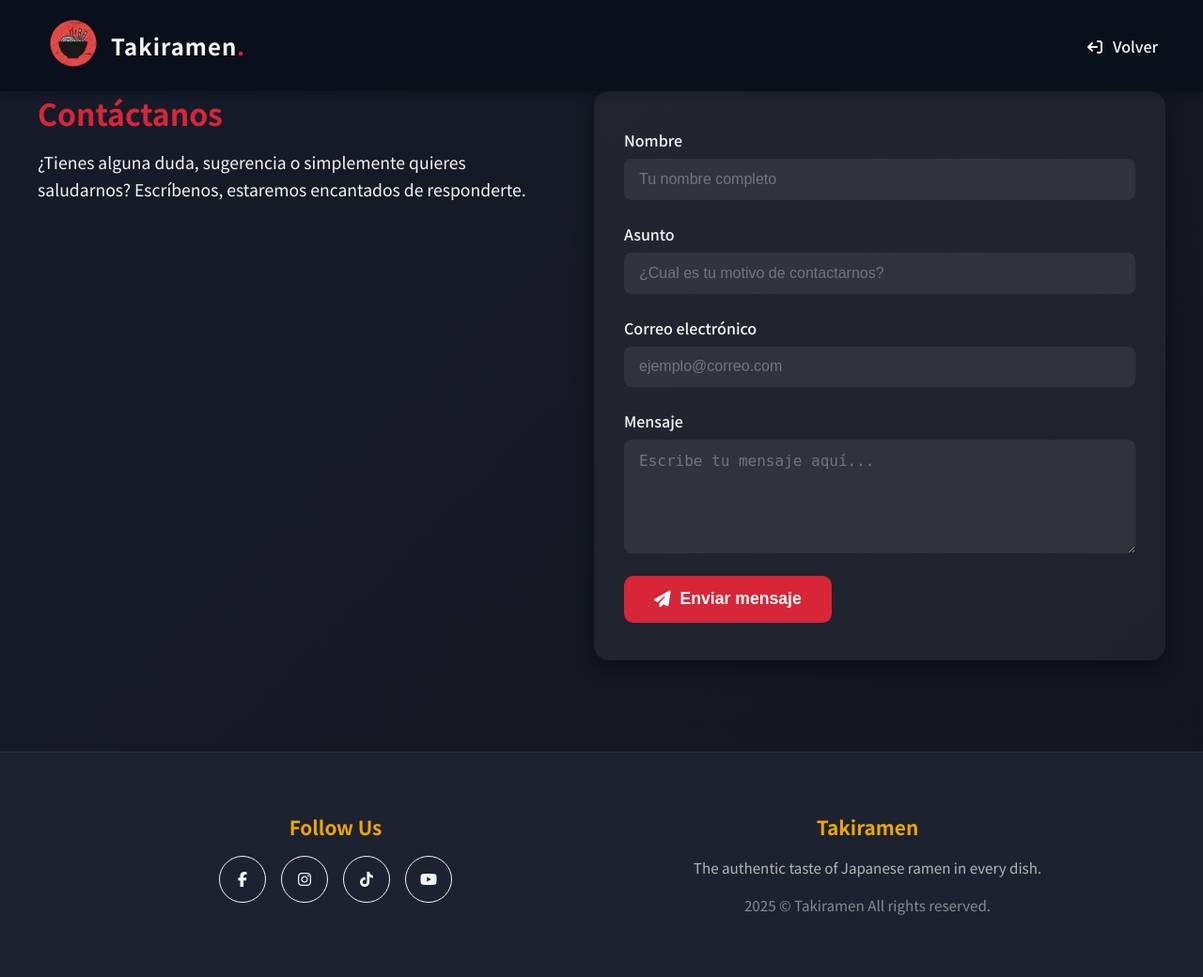
After one commit to FaridDanilo/TakiRamen, a PHP site: page /contact.html in a window 1280 px wide. The commit adds this page. Shown: the whole page at 94% size. Run offline with PHP 8.4, Linux system fonts and the light colour scheme.

Commit message:
Takiramen #10

```diff
--- a/assets/styles.css
+++ b/assets/styles.css
@@ -623,6 +623,147 @@ body h2 {
     }
 }
 
+/** ============ Contact Start ============ */
+.contact {
+    height: 100vh;
+    width: 100%;
+    padding: 5rem 2rem;
+    display: flex;
+    justify-content: center;
+    align-items: center;
+    background: linear-gradient(135deg, rgba(15, 20, 35, 0.97), rgba(5, 10, 20, 0.95));
+}
+
+.contact__container {
+    max-width: 1200px;
+    width: 100%;
+    display: flex;
+    justify-content: space-between;
+    align-items: flex-start;
+    gap: 3rem;
+    flex-wrap: wrap;
+}
+
+.contact__info {
+    flex: 1;
+    color: var(--color-texto-principal);
+}
+
+.contact__info h2 {
+    color: var(--color-acento-rojo);
+    font-size: 2rem;
+    margin-bottom: 1rem;
+}
+
+.contact__info p {
+    font-size: 1.1rem;
+    line-height: 1.6;
+}
+
+/* FORMULARIO */
+.contact__form {
+    flex: 1;
+    background: rgba(255, 255, 255, 0.05);
+    padding: 2.5rem 2rem;
+    border-radius: 1rem;
+    box-shadow: 0 8px 20px rgba(0, 0, 0, 0.4);
+}
+
+.form__group {
+    margin-bottom: 1.5rem;
+    display: flex;
+    flex-direction: column;
+}
+
+.form__group label {
+    margin-bottom: 0.5rem;
+    color: var(--color-texto-principal);
+    font-weight: 500;
+}
+
+.form__group input,
+.form__group textarea {
+    border: none;
+    max-width: 544px;
+    padding: 0.8rem 1rem;
+    font-size: 1rem;
+    border-radius: 8px;
+    transition: all 0.3s ease;
+    color: var(--color-texto-principal);
+    background-color: rgba(255, 255, 255, 0.07);
+}
+
+.form__group input:focus,
+.form__group textarea:focus {
+    outline: none;
+    box-shadow: 0 0 8px var(--color-acento-rojo);
+    background-color: rgba(255, 255, 255, 0.1);
+}
+
+.btn__send {
+    color: #fff;
+    border: none;
+    padding: 0.9rem 2rem;
+    border-radius: 10px;
+    cursor: pointer;
+    font-size: 1.1rem;
+    font-weight: 600;
+    transition: all 0.3s ease;
+    display: inline-flex;
+    align-items: center;
+    gap: 10px;
+    background-color: var(--color-acento-rojo);
+}
+
+.btn__send:hover {
+    background-color: #d60000;
+    transform: scale(1.05);
+}
+
+.btn-back-responsive {
+    display: flex;
+    opacity: 0;
+    position: fixed;
+    right: 0; bottom: 0;
+    margin: 15px;
+    rotate: -90deg;
+    align-items: center;
+    justify-content: center;
+    border-radius: 50%;
+    width: 3rem; height: 3rem;
+    background-color: var(--color-acento-rojo);
+}
+
+.btn-back-responsive i {
+    color: var(--color-acento-dorado);
+}
+
+@media (max-width: 900px) {
+    .contact__container {
+        flex-direction: column;
+        align-items: center;
+    }
+
+    .contact__info, .contact__form {
+        width: 100%;
+    }
+
+    .contact__form {
+        margin-top: 2rem;
+    }
+
+    .navbar__logo {
+        width: 100%;
+        justify-content: center;
+    }
+
+    .contact .btn-back-responsive {
+        opacity: 1;
+    }
+}
+/** ============ Contact StaEndrt ============ */
+
+
 
 
 
--- /dev/null
+++ b/contact.html
@@ -0,0 +1,104 @@
+<!DOCTYPE html>
+<html lang="en">
+
+<head>
+    <meta charset="UTF-8">
+    <meta name="viewport" content="width=device-width, initial-scale=1.0">
+    <link href='https://cdnjs.cloudflare.com/ajax/libs/font-awesome/6.5.1/css/all.min.css' rel='stylesheet'>
+    <link rel="stylesheet" href="assets/styles.css">
+    <title>Takiramen</title>
+</head>
+
+<body>
+    <!--* Navbar Start -->
+    <header class="navbar">
+        <div class="navbar__logo">
+            <a href="index.html"><img src="assets/img/logo.png" alt="Takiramen Logo"></a>
+            <a href="index.html">
+                <h1>Takiramen<span class="dot">.</span></h1>
+            </a>
+        </div>
+
+        <nav class="navbar__links" id="navbarLinks">
+            <ul>
+                <li><a href="../index.html"><i class="fa-solid fa-arrow-up-from-bracket" style="rotate: -90deg; margin-right: 8px;"></i> Volver</a></li>
+            </ul>
+        </nav>
+    </header>
+    <!--* Navbar End -->
+
+    <section class="contact" id="contact">
+        <div class="contact__container">
+            <div class="contact__info">
+                <h2>Contáctanos</h2>
+                <p>¿Tienes alguna duda, sugerencia o simplemente quieres saludarnos?
+                    Escríbenos, estaremos encantados de responderte.</p>
+            </div>
+
+            <form class="contact__form" id="contactForm">
+                <div class="form__group">
+                    <label for="name">Nombre</label>
+                    <input type="text" id="name" name="name" required placeholder="Tu nombre completo" required>
+                </div>
+
+                <div class="form__group">
+                    <label for="name">Asunto</label>
+                    <input type="text" id="subject" name="subject" required
+                        placeholder="¿Cual es tu motivo de contactarnos?" required>
+                </div>
+
+                <div class="form__group">
+                    <label for="email">Correo electrónico</label>
+                    <input type="email" id="email" name="email" required placeholder="ejemplo@correo.com" required>
+                </div>
+
+                <div class="form__group">
+                    <label for="message">Mensaje</label>
+                    <textarea id="message" name="message" required placeholder="Escribe tu mensaje aquí..." rows="5"
+                        required></textarea>
+                </div>
+
+                <button type="submit" class="btn__send">
+                    <i class="fa-solid fa-paper-plane"></i> Enviar mensaje
+                </button>
+            </form>
+            <div class="btn-back-responsive"><a href="../index.html"><i class="fa-solid fa-arrow-up-from-bracket"></i></a></div>
+        </div>
+    </section>
+
+
+    <!--* Footer Start -->
+    <footer class="footer">
+        <div class="footer__content">
+            <div class="footer__social">
+                <h3>Follow Us</h3>
+                <div class="social__icons">
+                    <a href="#"><i class="fa-brands fa-facebook-f social"></i></a>
+                    <a href="#"><i class="fa-brands fa-instagram social"></i></a>
+                    <a href="#"><i class="fa-brands fa-tiktok social"></i></a>
+                    <a href="#"><i class="fa-brands fa-youtube social"></i></a>
+                </div>
+            </div>
+
+            <!-- <div class="footer__links">
+                <h3>Links</h3>
+                <ul>
+                    <li><a href="#home">Home</a></li>
+                    <li><a href="#menu">Menú</a></li>
+                    <li><a href="#direction">Direction</a></li>
+                    <li><a href="#theBest">The Best</a></li>
+                </ul>
+            </div> -->
+
+            <div class="footer__info">
+                <h3>Takiramen</h3>
+                <p>The authentic taste of Japanese ramen in every dish.</p>
+                <p class="footer__rights">2025 &copy; Takiramen All rights reserved.</p>
+                <!-- <p><a href="/privacidad">Política de Privacidad</a> | <a href="/terminos">Términos y Condiciones</a></p> -->
+            </div>
+        </div>
+    </footer>
+    <!--* Footer End -->
+</body>
+
+</html>
--- a/index.html
+++ b/index.html
@@ -27,7 +27,7 @@
                 <li><a href="#menu"><i class="fa-solid fa-utensils"></i> Menu</a></li>
                 <li><a href="#direction"><i class="fa-solid fa-location-crosshairs"></i> Direction</a></li>
                 <li><a href="#theBest"><i class="fa-solid fa-crown"></i> The best</a></li>
-                <!-- <li><a href="#contact"><i class="fa-solid fa-phone"></i> Contact</a></li> -->
+                <li><a href="contact.html"><i class="fa-solid fa-phone"></i> Contact</a></li>
             </ul>
         </nav>
     </header>
@@ -181,10 +181,6 @@
     </section>
     <!--* Section The Best (Carrusel) End -->
 
-    <section class="section contact">
-
-    </section>
-
     <!--* Footer Start -->
     <footer class="footer">
         <div class="footer__content">
--- a/ramens/champon.html
+++ b/ramens/champon.html
@@ -19,8 +19,7 @@
         </div>
         <nav class="navbar__links">
             <ul>
-                <li><a href="../index.html#menu"><i class="fa-solid fa-arrow-up-from-bracket"></i> Volver al menú</a>
-                </li>
+                <li><a href="../index.html#menu"><i class="fa-solid fa-arrow-up-from-bracket"></i> Volver al menú</a></li>
             </ul>
         </nav>
     </header>
```
Also changed, not shown: location.html (+13 -10 lines), assets/location.css (added).
